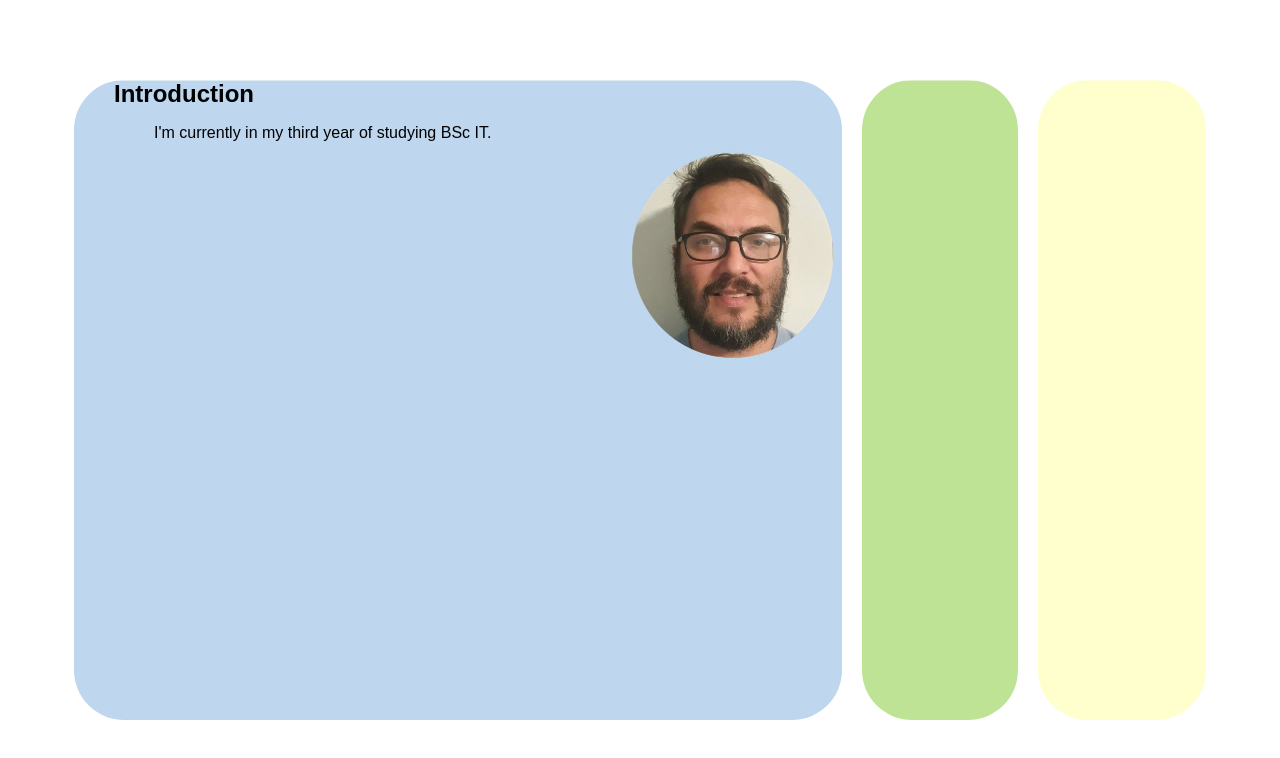
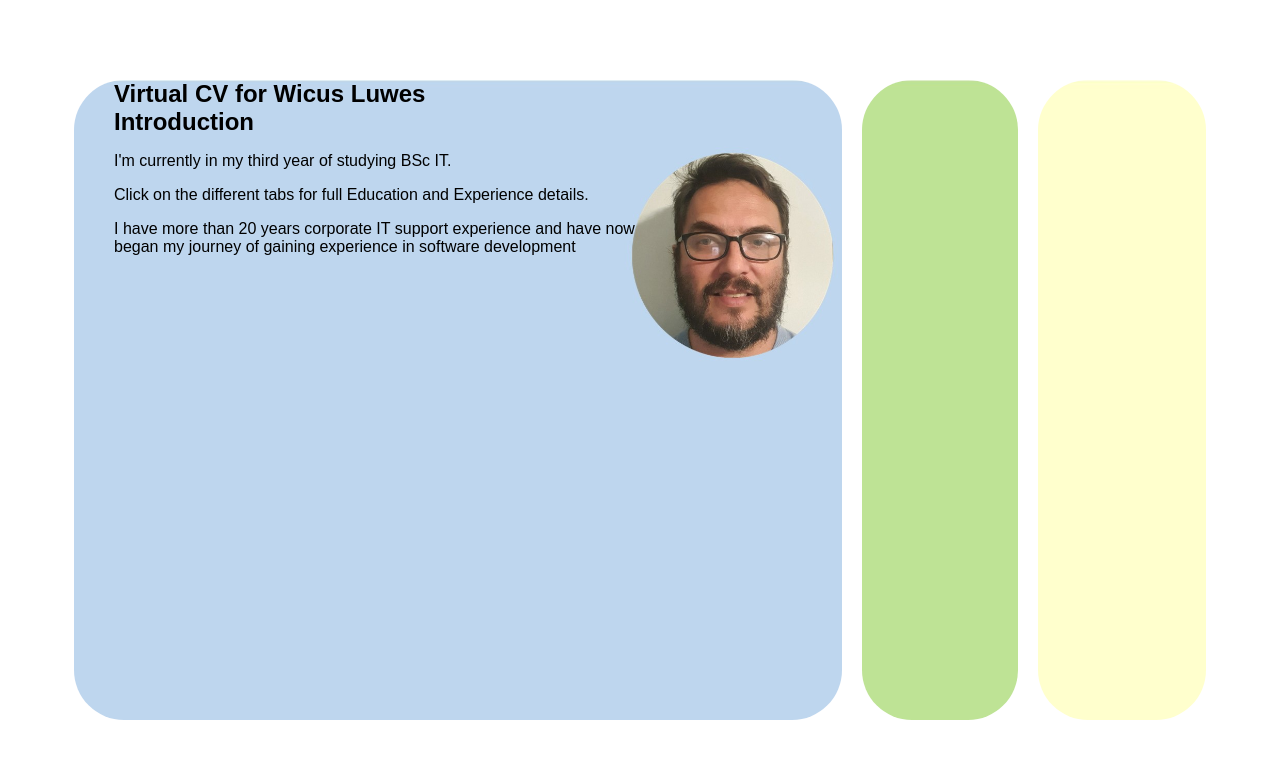
Before and after one commit to wicusluwes/virtualcv, a plain HTML site: page index.html in a window 1280 px wide. Drawn offline with Linux system fonts and the light colour scheme; a web font is replaced by a local one.

Commit message:
Introduction update

```diff
--- a/index.html
+++ b/index.html
@@ -9,8 +9,13 @@
   <body>
     <div class="container">
       <div class="panel active" style="background-image: url('intro_foto.jpg')">
+        <h3>Virtual CV for Wicus Luwes </h3>
         <h3>Introduction</h3>
-        <p style="text-indent: 40px;"> I'm currently in my third year of studying BSc IT.
+        <!--  <p style="text-indent: 40px;"> -->
+        <p>I'm currently in my third year of studying BSc IT.</p>
+        <p>Click on the different tabs for full Education and Experience details.</p>
+        <p>I have more than 20 years corporate IT support experience and have now </br>
+           began my journey of gaining experience in software development</p>
 
         </p>
       </div>
```
